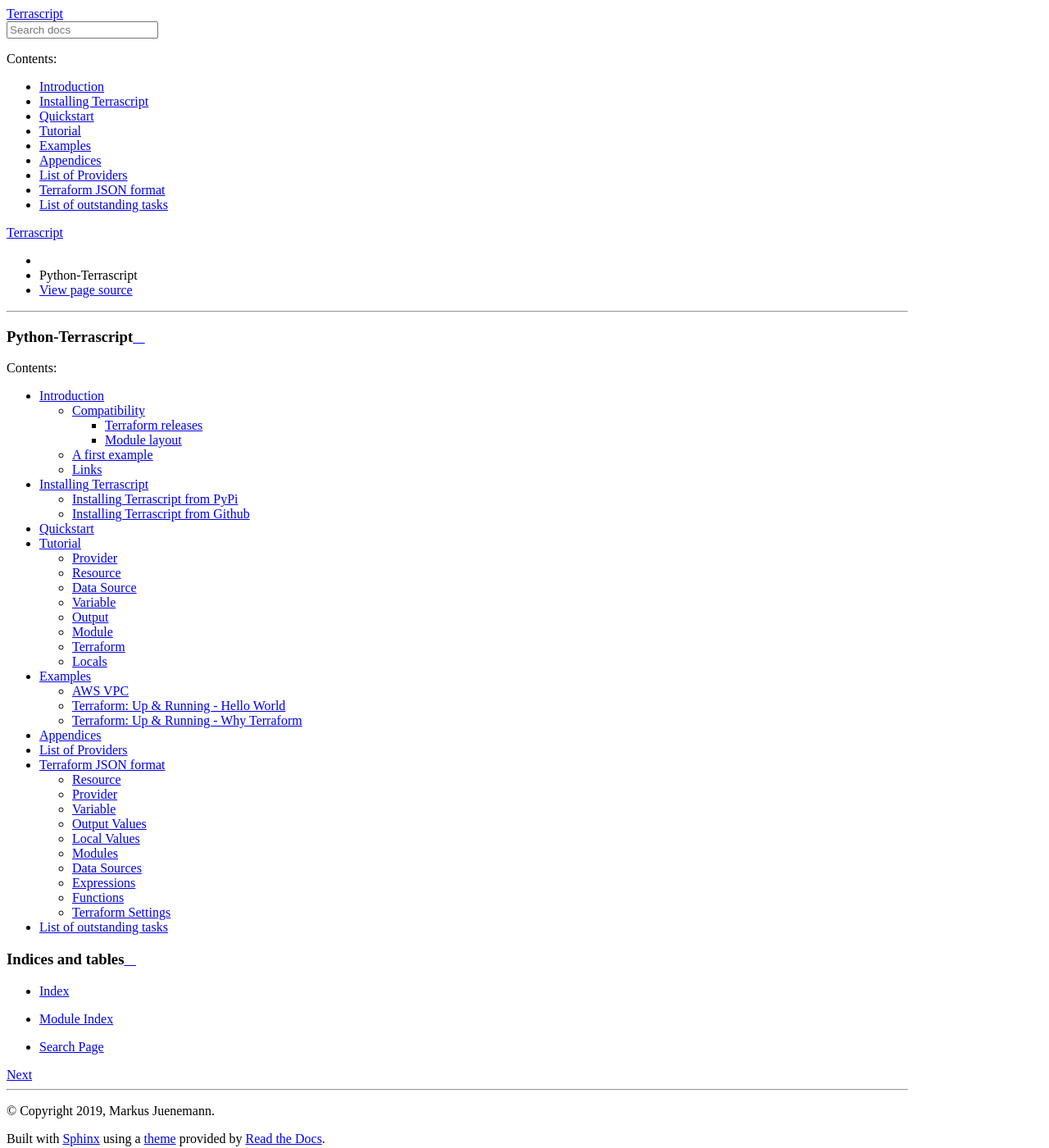
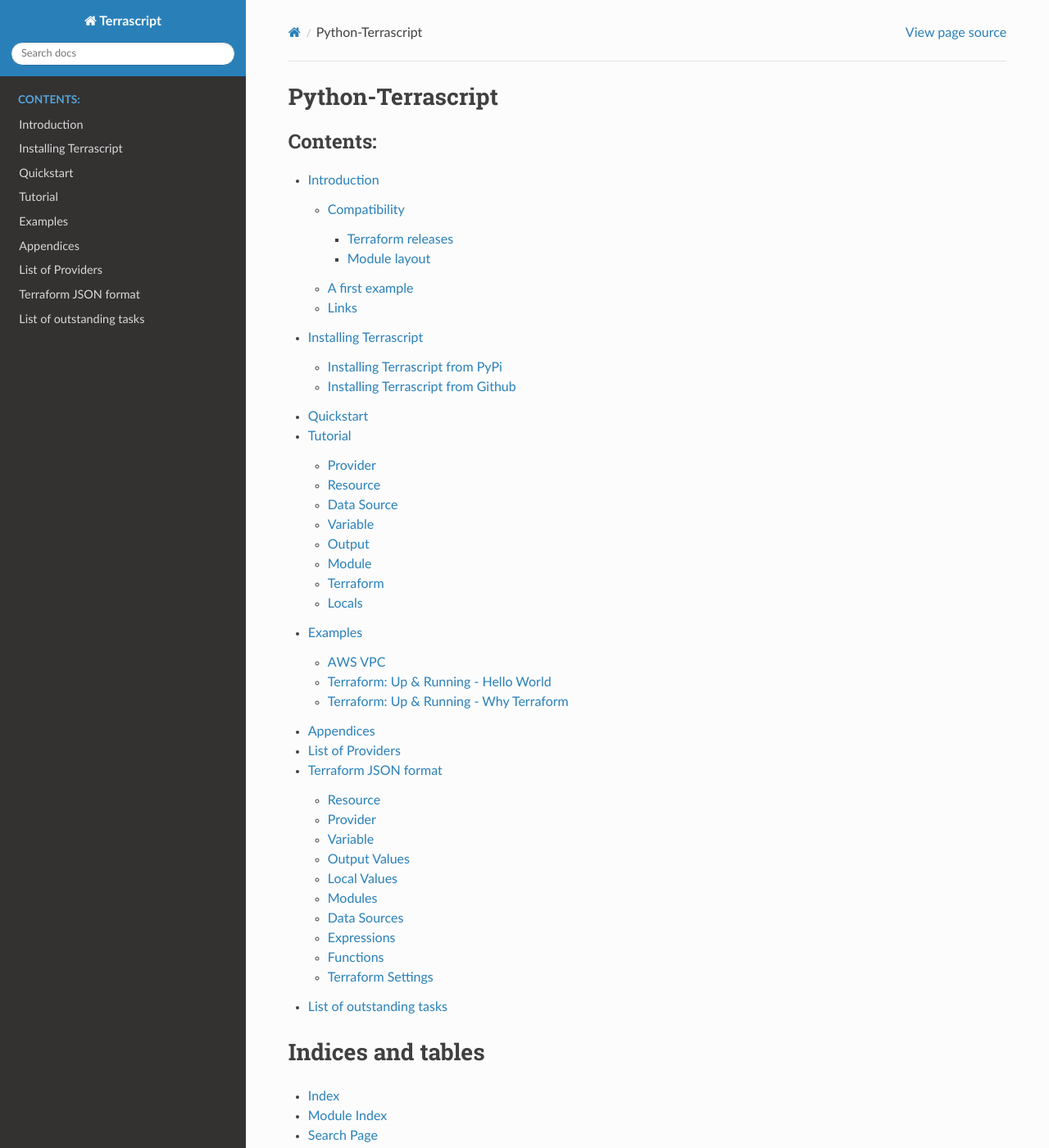
Before and after one commit to starhawking/python-terrascript, a Sphinx documentation site: the page built from docs/index.rst, in a window 1280 px wide and 1400 px high. Shown: the whole window at 82% size. Built offline with Sphinx 7.4.7 and the Read the Docs theme 2.0.0, drawn with Linux system fonts in a browser that asks for light colours.

Commit message:
Custom CSS file for readthedocs.org done right

```diff
--- a/docs/conf.py
+++ b/docs/conf.py
@@ -57,7 +57,7 @@
 html_static_path = ['_static']
 
 # docs/_static/custom.css
-html_style = 'custom.css'
+html_css_files = [ 'custom.css' ]
 
 # https://github.com/readthedocs/readthedocs.org/issues/2569
 master_doc = 'index'
```
